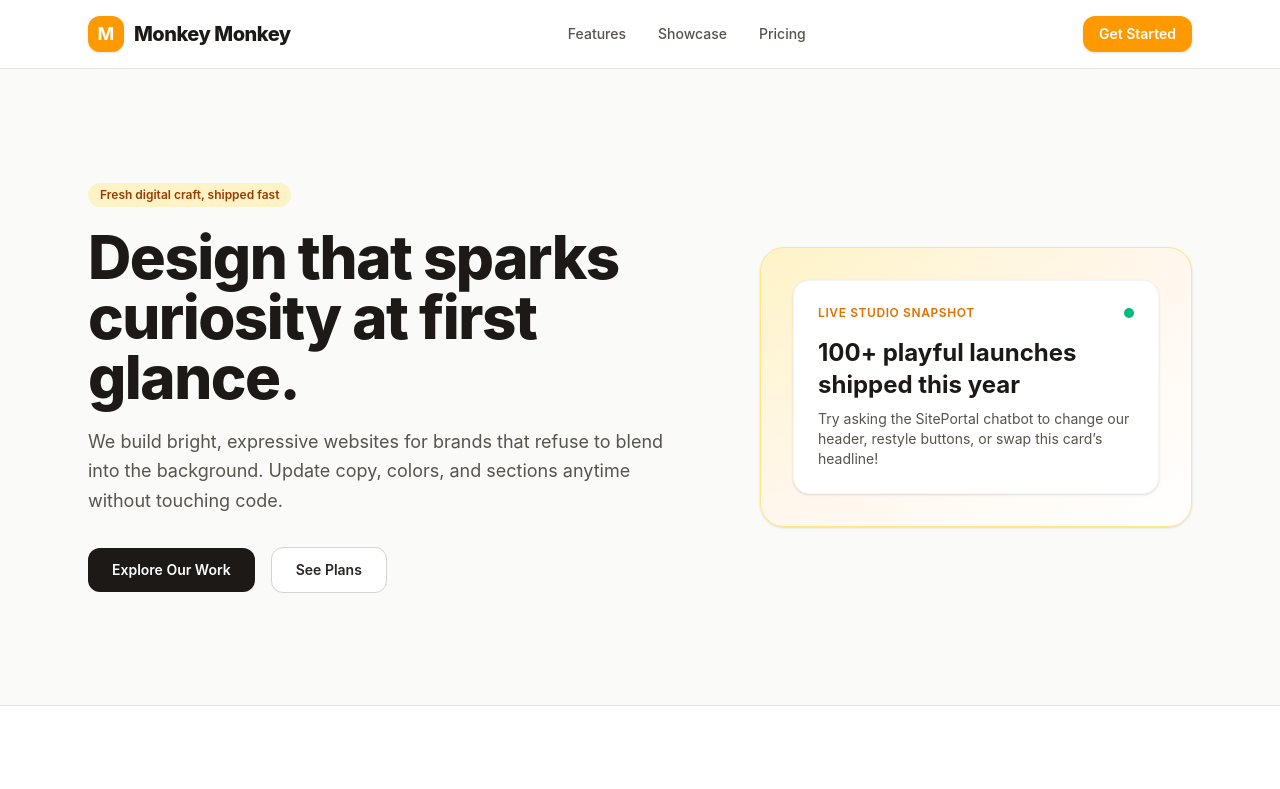
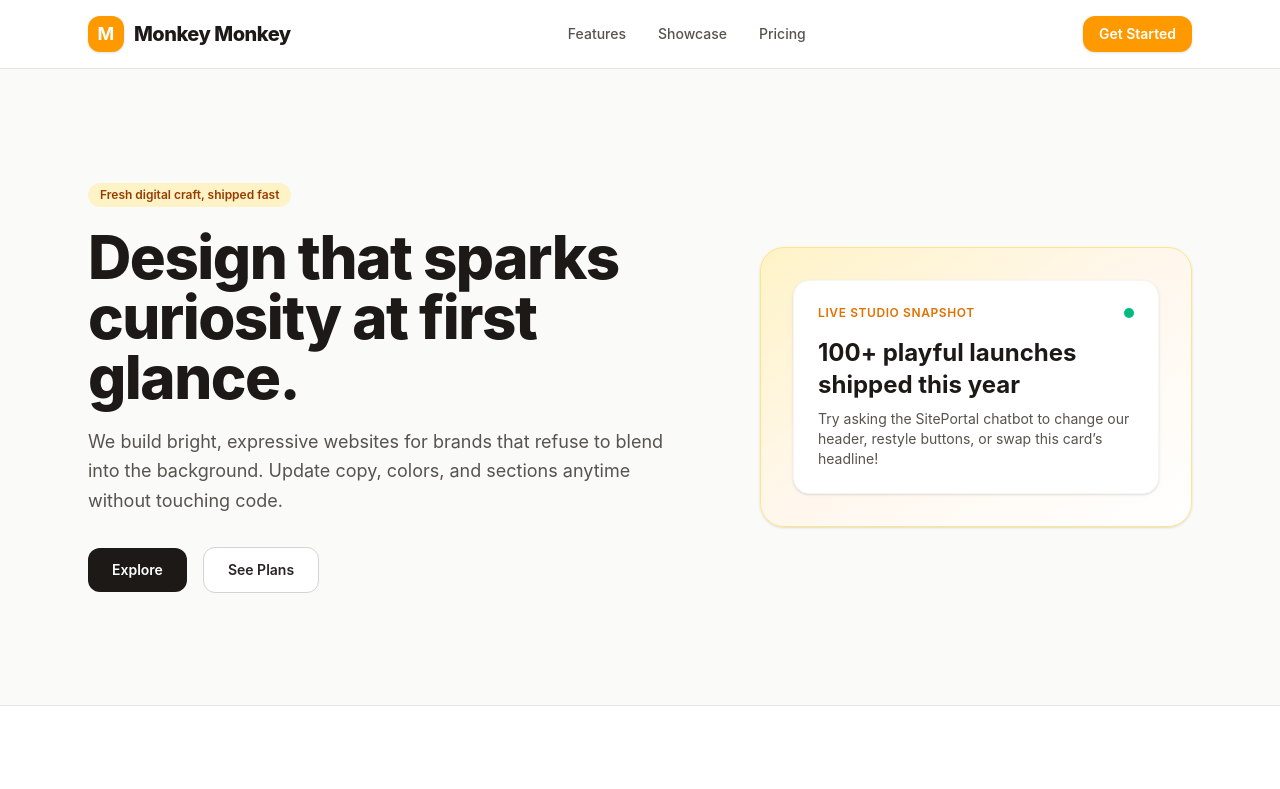
Before and after one commit to branddesade/monkey-see-demo, a Next.js app: page / in a window 1280 px wide. Shown: the top 789 px of the page. Built offline with nearby package versions, Linux system fonts and the light colour scheme.

Commit message:
SitePortal Edit 2: Change "Explore Our Work" button text to "Explore" in Hero component.

```diff
--- a/src/components/Hero.tsx
+++ b/src/components/Hero.tsx
@@ -18,7 +18,7 @@ export function Hero() {
               href="#features"
               className="rounded-xl bg-stone-900 px-6 py-3 text-sm font-semibold text-white transition hover:bg-stone-800"
             >
-              Explore Our Work
+              Explore
             </a>
             <a
               href="#pricing"
```
